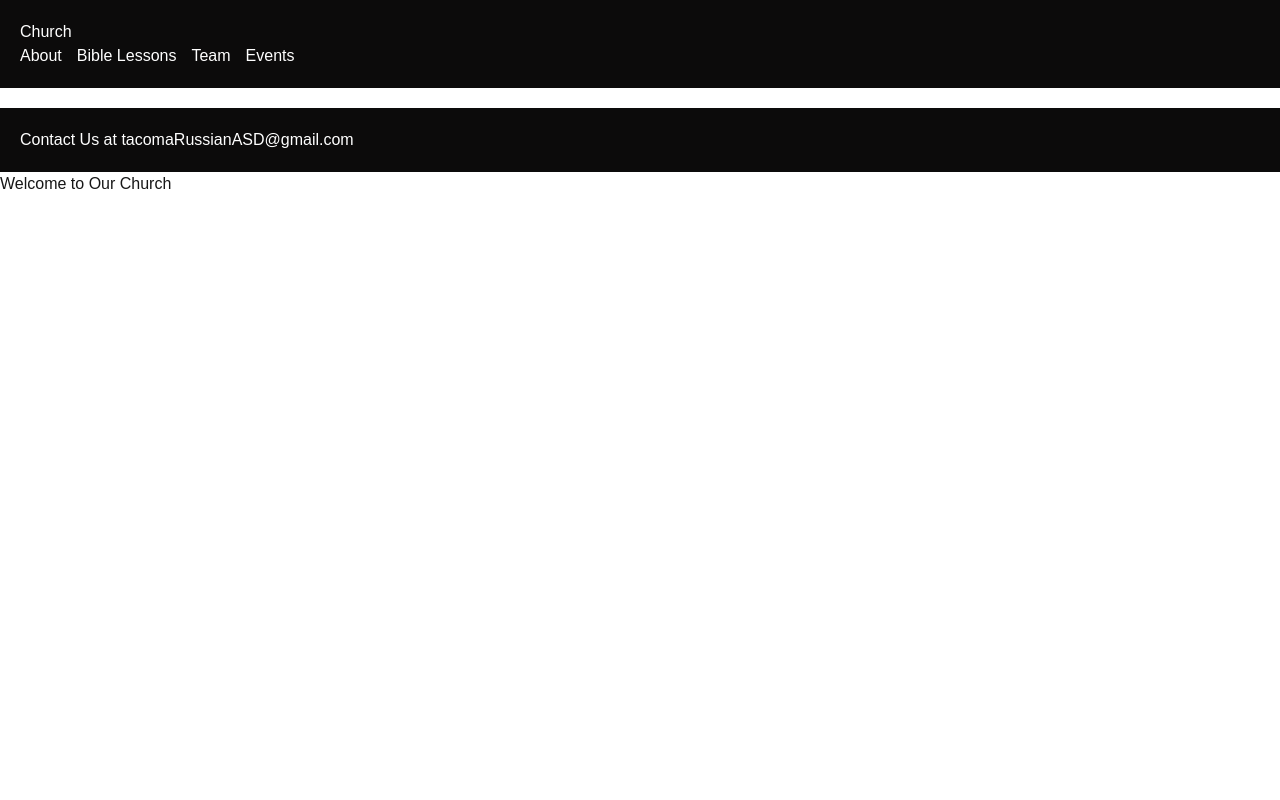
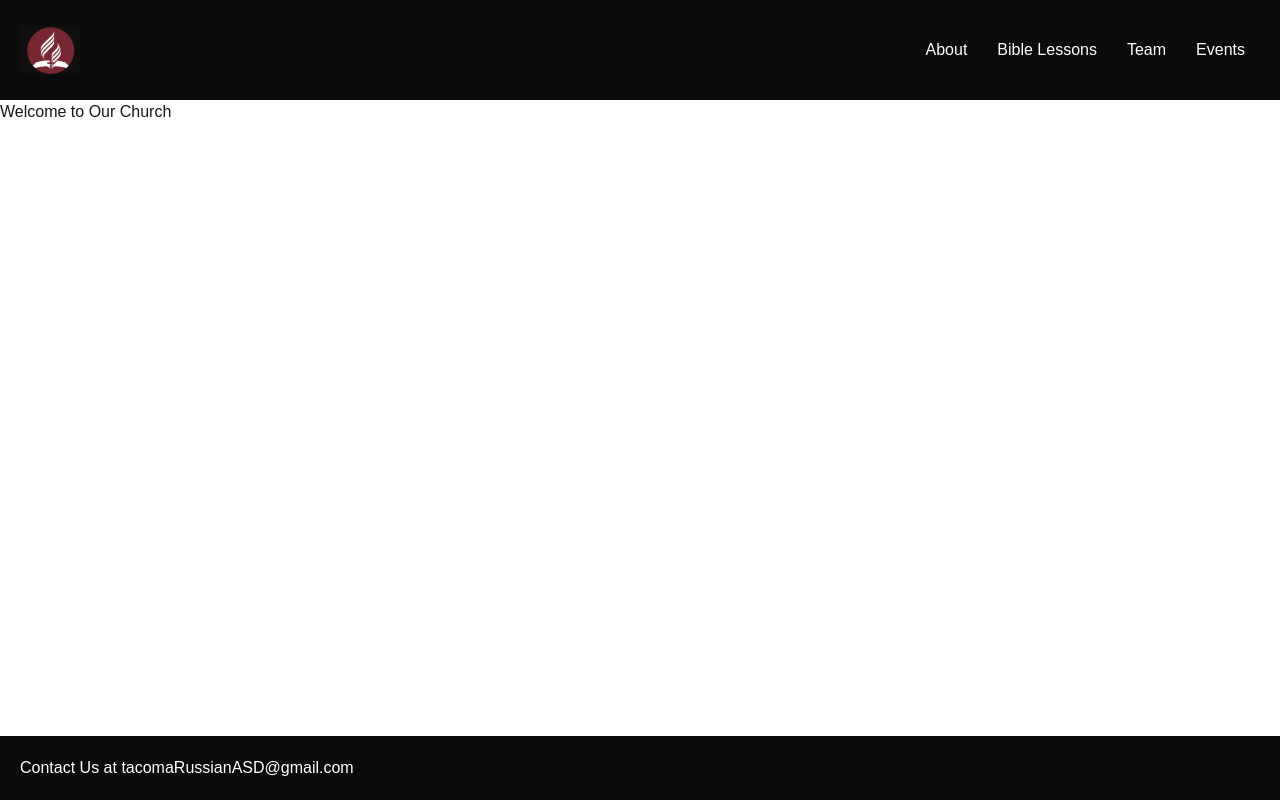
Before and after one commit to glavavlada/TacomaASDWebsite, a Next.js app in the folder my-church-site/: page / in a window 1280 px wide. Built offline with nearby package versions, Linux system fonts and the light colour scheme.

Commit message:
organized the footer and header, added a logo to the header, and added some styling to the logo. For the future to be changed

```diff
--- a/my-church-site/src/app/globals.css
+++ b/my-church-site/src/app/globals.css
@@ -33,6 +33,12 @@ header {
   background-color: #0c0b0b;
   color: white;
 
+  /*for making header a flex*/
+  display: flex;
+  justify-content: space-between;
+  align-items: center;
+
+
 }
 
 /*navigation link turns into a so a */
@@ -42,9 +48,40 @@ header a {
   text-decoration: none;
 }
 
+header a:hover{
+  background-color: #333;
+  border-radius: 5px;
+}
+
 footer {
   padding: 20px;
   background-color: #0c0b0b;
   color: white;
   margin-top: 20px;
 }
+
+header nav {
+  display: flex;
+  gap: 15px;
+}
+
+html, body {
+  height: 100%;
+  margin: 0;
+}
+
+.pages {
+  min-height: 100vh;
+  display: flex;
+  flex-direction: column;
+}
+
+.content {
+  flex: 1;
+}
+
+.logo {
+  width: 60px;
+  height: 60px;
+  object-fit: contain;
+}
--- a/my-church-site/src/app/layout.tsx
+++ b/my-church-site/src/app/layout.tsx
@@ -1,15 +1,16 @@
 import "./globals.css";
+import Image from "next/image";
 import Link from "next/link";
 
 export default function RootLayout({ children }: { children: React.ReactNode }) {
   return (
     <html lang="en">
-      <body>
-
+      <body className="pages">
 
         {/* header */}
         <header className="Header">
-          <h2>Church</h2>
+          {/*logo messing with how to import images needs to be changed later for optimization */}
+          <img src="/SeventhDayLogo.png" alt="ChurchLogo" width={50} height={50} className="logo" />
           {/* navigation */}
             <nav>
               <Link href = "/">About</Link>
@@ -19,15 +20,18 @@ export default function RootLayout({ children }: { children: React.ReactNode })
             </nav>
         </header>
 
+        {/* Page Countent  not sure how this functions yet but export above doesnt work without*/}
+        {/* keeps content separted from header and footer */}
+        <main className="content">
+          {children}
+        </main>
+
         {/* Footer */}
         <footer className="Footer">
           <p>Contact Us at tacomaRussianASD@gmail.com</p>
         </footer>
 
 
-        {/* Page Countent  not sure how this functions yet but export above doesnt work without*/}
-        {/* keeps content separted from header and footer */}
-        <main>{children}</main>
 
       </body>
     </html>
```
Also changed, not shown: my-church-site/public/SeventhDayLogo.png (added).
